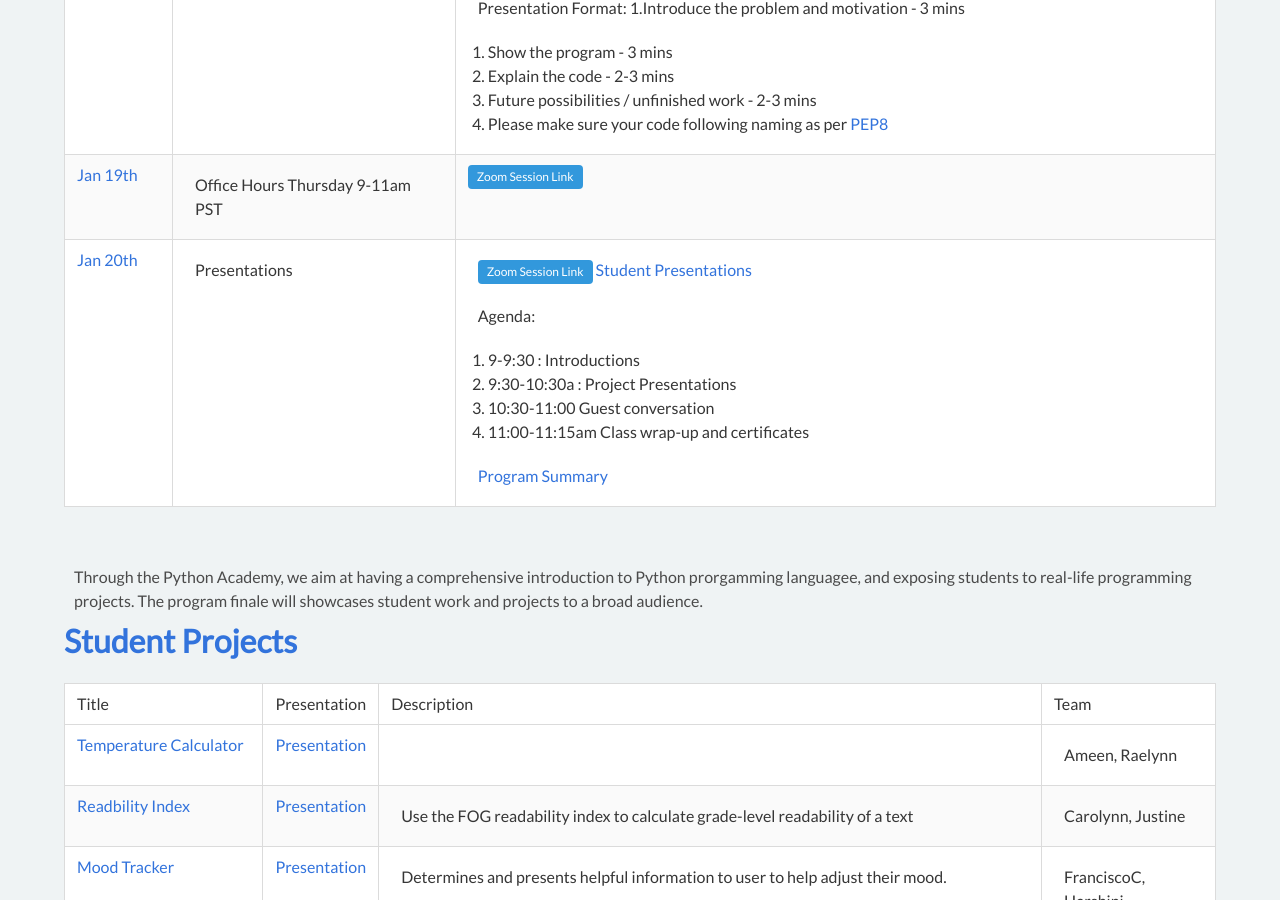
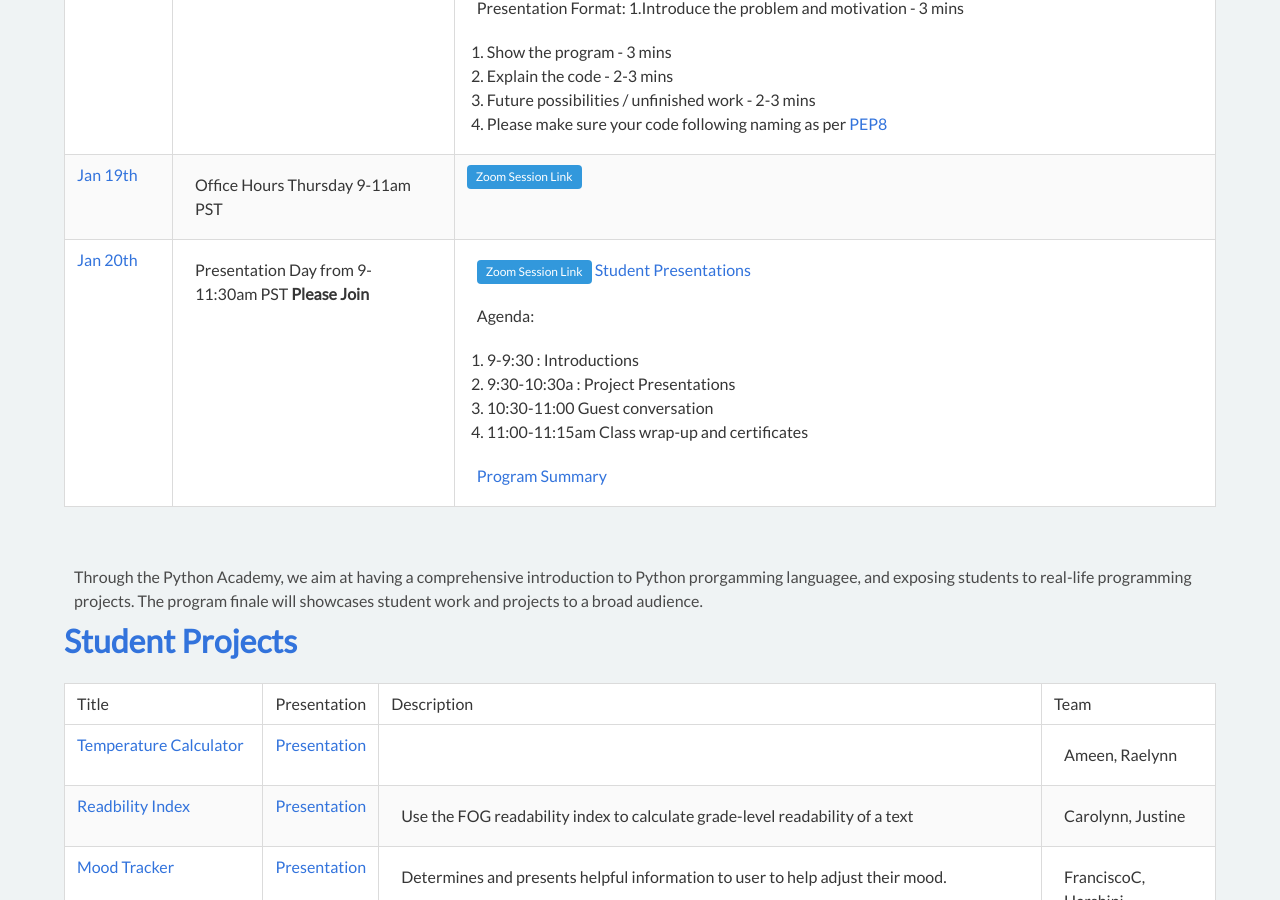
Before and after one commit to cyberdefendersprogram/www-homepage, a Jekyll site: the page built from pages/programs/cd-growthsector-python.md, in a window 1280 px wide and 900 px high, scrolled down 4082 px. Built offline with Jekyll 4.4.1, drawn with Linux system fonts in a browser that asks for light colours; nearby versions of some CDN libraries.

Commit message:
Update cyber-defenders-python-academy.yml

```diff
--- a/_data/cyber-defenders-python-academy.yml
+++ b/_data/cyber-defenders-python-academy.yml
@@ -141,7 +141,7 @@
   notes: |
     * <a class="tag is-info" href="https://us02web.zoom.us/j/81098310969">Zoom Session Link</a>
 - session: Jan 20th
-  desc: Presentations
+  desc: Presentation Day from 9-11:30am PST **Please Join**
   notes: |
     <a class="tag is-info" href="https://us02web.zoom.us/j/81690451978">Zoom Session Link</a>
     [Student Presentations](https://www.cyberdefendersprogram.com/cd-growthsector-python-academy/#projects)
```
